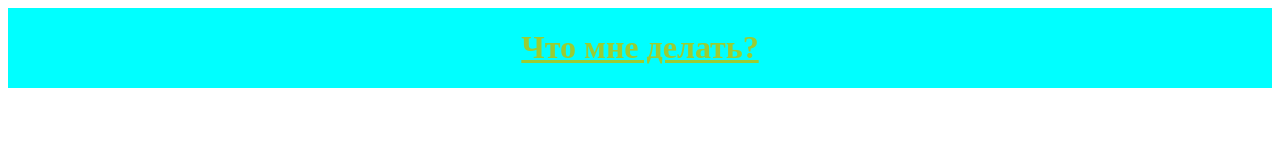
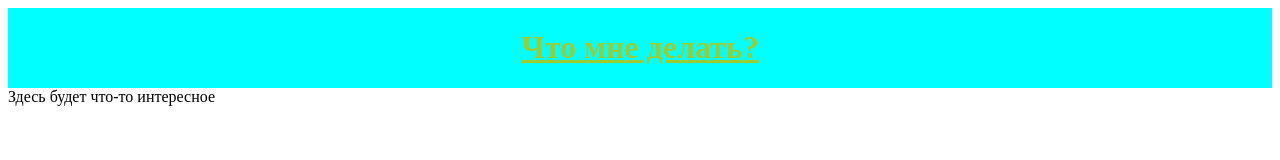
Before and after one commit to osculum22/first-project, a plain HTML site: page index.html in a window 1280 px wide. Drawn offline with Linux system fonts and the light colour scheme.

Commit message:
Добавил тег Article

```diff
--- a/index.html
+++ b/index.html
@@ -10,5 +10,8 @@
     <header class="header">
       <h1 class="question">Что мне делать?</h1>
     </header>
+    <article class="main">
+      Здесь будет что-то интересное
+    </article>
   </body>
 </html>
```
